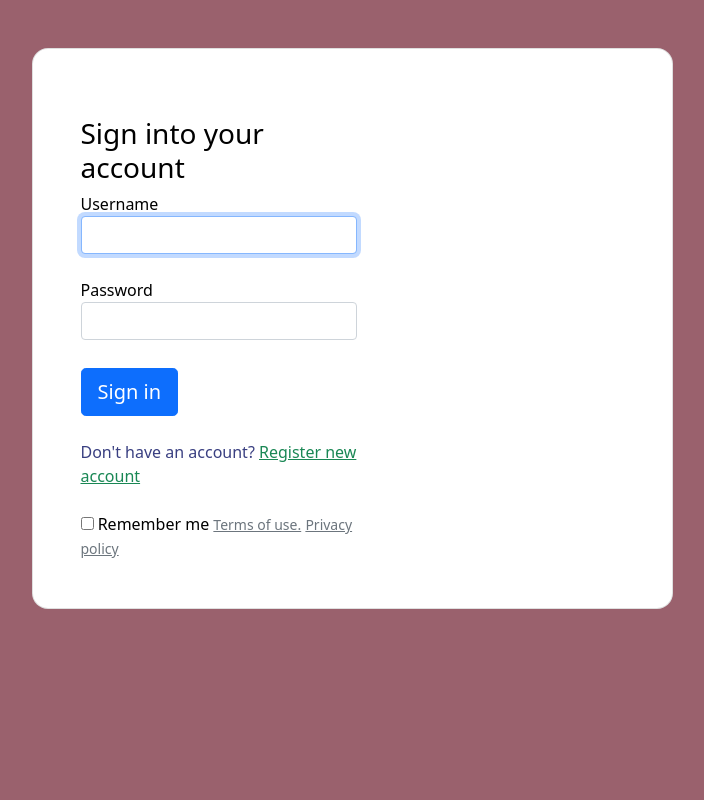
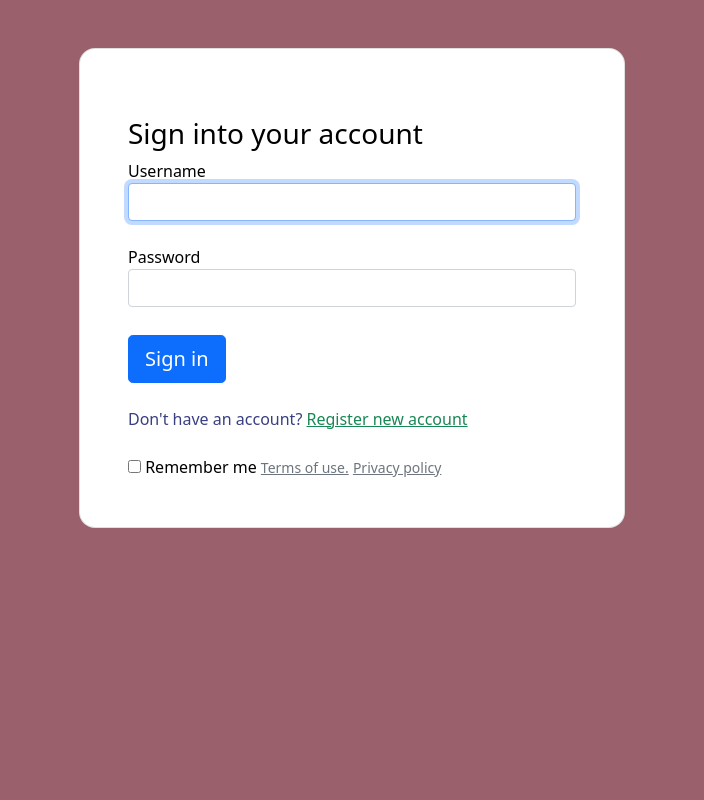
Before and after one commit to hienhoang123/assigment, a Symfony app: template templates/security/login.html.twig in a window 1280 px wide. Shown: the whole page, without its empty margins (288-992 px from the left). Run offline with Twig, Linux system fonts and the light colour scheme; the template is opened without the code that fills it, so the values that code supplies are empty; some libraries are stand-ins or nearby versions.

Commit message:
first commit

```diff
--- a/src/Entity/Teacher.php
+++ b/src/Entity/Teacher.php
@@ -144,9 +144,6 @@ class Teacher
     }
 
     public function __toString(){
-        // to show the name of the Category in the select
         return $this->name;
-        // to show the id of the Category in the select
-        // return $this->id;
     }
 }
--- a/templates/security/login.html.twig
+++ b/templates/security/login.html.twig
@@ -13,12 +13,12 @@
 				{% if error %}
 					<div class="alert alert-danger">{{ error.messageKey|trans(error.messageData, 'security') }}</div>
 				{% endif %}
-				<div class="container py-5 h-50">
-					<div class="row d-flex justify-content-center align-items-center h-30">
-						<div class="col col-xl-7">
+				<div class="container py-5 h-100">
+					<div class="row d-flex justify-content-center align-items-center h-100">
+						<div class="col col-xl-6">
 							<div class="card" style="border-radius: 1rem;">
-								<div class="row g-0">
-									<div class="col-md-7 col-lg-7 d-flex align-items-center">
+								<div class=>
+									<div class>
 										<div class="card-body p-4 p-lg-5 text-black">
 											<form>
 												<div class="d-flex align-items-center mb-3 pb-1">
--- a/templates/subject/index.html.twig
+++ b/templates/subject/index.html.twig
@@ -6,7 +6,7 @@
 {% block body %}
 	<div class="container col-md-3 mt-5 text-center">
 		<h1 class="text text-success">Subject List</h1>
-		<a href="{{ path('subject_add') }}" class="btn btn-success">Add author</a>
+		<a href="{{ path('subject_add') }}" class="btn btn-success">Add subject</a>
 
 </div>
 		<table class=" container col-md-6 mt-3 table table-bordered alert-danger text-center ">
--- a/templates/teacher/index.html.twig
+++ b/templates/teacher/index.html.twig
@@ -35,7 +35,6 @@
         {% endfor %}
         </tbody>
     </table>
-
     <a href="{{ path('teacher_add') }}" class="btn btn-success">Add teacher</a>
     </div>
 {% endblock %}
```
Also changed, not shown: templates/teacher/detail.html.twig (line endings or trailing spaces).
